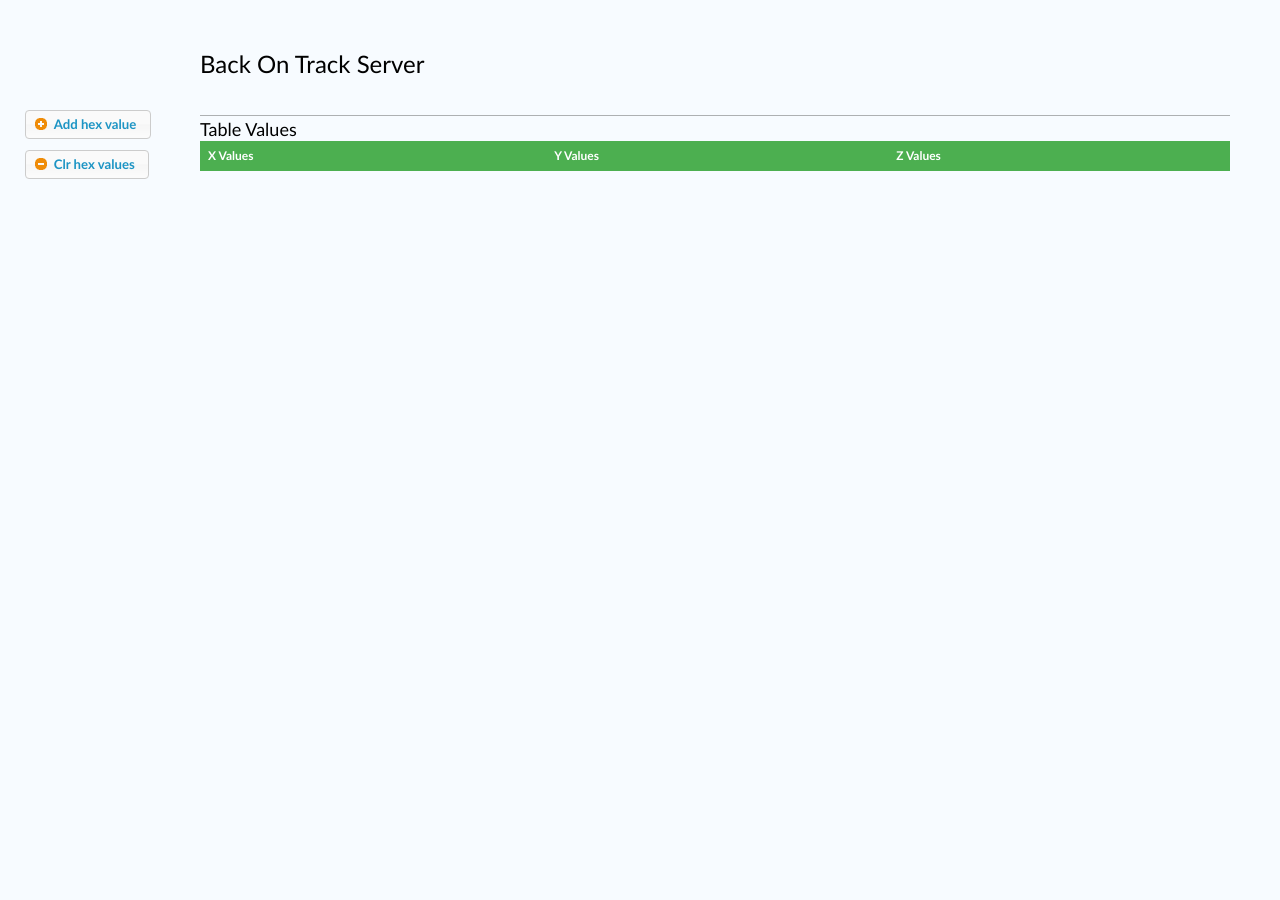
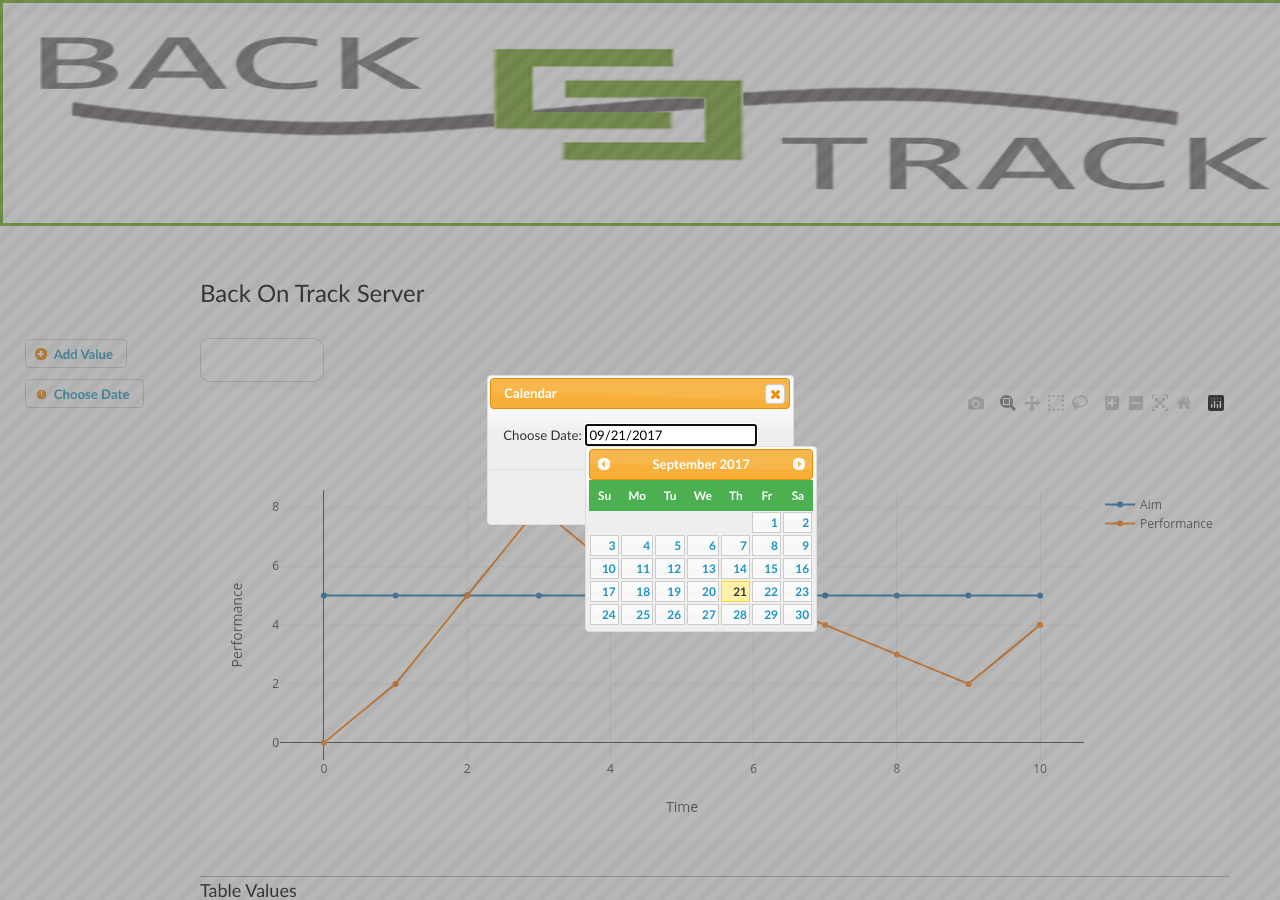
Before and after one commit to polutekape/Back_On_Track, a Node server app: template views/datalist.ejs in a window 1280 px wide. Run offline with Node 20, Linux system fonts and the light colour scheme; the template is opened without the code that fills it, so the values that code supplies are empty; some libraries are stand-ins or nearby versions.

Commit message:
added log

```diff
--- a/app.js
+++ b/app.js
@@ -3,26 +3,23 @@ var app = express();
 var bodyParser = require('body-parser');
 var path = require('path');
 var port = process.env.PORT||8081;
-//var router = express.Router();
 
-//access the directory
 app.use(express.static(path.join(__dirname,'views')));
 app.set('view engine','ejs');
 app.use(bodyParser.urlencoded());
 app.use(bodyParser.json());
 
-//postgres mysql
-var mysql = require('mysql');
+//postgresql
+//var mysql = require('mysql');
 
 //Creating connection to the database
-var connection = mysql.createConnection({
+/*var connection = mysql.createConnection({
     host : 'localhost',
     user : 'root',
     password : 'goodboy22',
     database : 'bot'
 })
 
-/*
 connection.query('INSERT INTO Users VALUES("POLI","POLO","POLO")',function(err,rows,field){
     if(!err){
 	console.log("Success");
@@ -51,9 +48,24 @@ app.get('/', function(req,res){
 });
 
 //get data list of this macaddress
-app.get('/datalist', function(req, res){
-    console.log('datalist');
-    res.render('datalist');
+app.post('/login', function(req, res){
+    console.log(req.body.userid);
+    console.log(req.body.password);
+    if(req.body.userid == 'kapz' && req.body.password == 'polo'){
+        console.log('datalist');
+        res.render('datalist',{
+            title:'Datalist'
+        });
+    }/*else{
+        res.render('index',{
+            title:'Login'
+        });
+    }*/
+});
+
+app.post('/test', function(req, res){
+    console.log('reached test');
+    console.log(req.body);
 });
 
 app.get('/task', function(req, res){
--- a/views/css/todo.css
+++ b/views/css/todo.css
@@ -74,7 +74,7 @@ h2 {
   top: 60px;
 }
 
-#clear-hex {
+#Choose-Date {
   position: absolute;
   left: -175px;
   top: 100px;
@@ -113,6 +113,17 @@ label {
 
 #todo-list .ui-state-highlight, #completed-list .ui-state-highlight {
   min-height: 30px;
+}
+
+#day{
+    width: 12%;
+    padding: 12px 20px;
+    margin: 8px 0;
+    font-family: georgia;
+    display: inline-block;
+    border: 1px solid #ccc;
+    border-radius: 10px;
+    box-sizing: border-box;
 }
 
 .delete, .done , .edit{
@@ -178,3 +189,23 @@ th {
     background-color: #4CAF50;
     color: white;
 }
+
+/*.header img {
+  float: left;
+  width: 100px;
+  height: 100px;
+  background: #555;
+}*/
+
+.header {
+  width: 100%;
+  top: 18px;
+  left: 10px;
+}
+.header img {
+    margin: auto;
+    width: 100%;
+    height: 200px;
+    border: 3px solid #73AD21;
+    padding: 10px;
+}
--- a/views/datalist.ejs
+++ b/views/datalist.ejs
@@ -5,22 +5,39 @@
 <title>Back On Track</title>
 <link href="css/todo.css" rel="stylesheet">
 <link href="css/jquery-ui.min.css" rel="stylesheet">
+
+<link rel="stylesheet" href="https://cdnjs.cloudflare.com/ajax/libs/sweetalert/1.1.3/sweetalert.css">
+
 <script src="js/jquery.min.js"></script>
 <script src="js/jquery-ui.min.js"></script>
 <script src="todo.js"></script>
+
+<script src="https://cdnjs.cloudflare.com/ajax/libs/sweetalert/1.1.3/sweetalert.min.js"></script>
+
 <script src="https://cdn.plot.ly/plotly-latest.min.js"></script>
 
 </head>
 <body>
+
+<div class="header">
+  <img src="img/Logo.png" alt="logo" />
+</div>
+
+
 <div class="container">
 <h1>Back On Track Server</h1>
+
+<input type="text" name="date" id = "day" readonly>
+
 <div id="graph"></div>
+
 
 <div id="to-do">
 	<!-- add button here -->
-	<button id="add-todo">Add hex value</button>
-	<button id="clear-hex">Clr hex values</button>
+	<button id="add-todo">Add Value</button>
+	<button id="Choose-Date">Choose Date</button>
 </div>
+
 
 
 <div>
@@ -37,7 +54,6 @@
 <table id="to-do2">
 </table>
 </div>
-
 
 <!-- add dialog box here -->
 <div id="new-todo" title="Add to-do item">
@@ -58,6 +74,19 @@
 	</form>
 </div>
 
- </div>
+
+
+<!--Dialog for calendar-->
+<div id="calendar" title="Calendar">
+	<form>
+		<p>
+			<label for ="Day">Choose Date:</label>
+			<input type="text" id = "datepicker-12">
+		</p>
+	</form>
+</div>
+
+
+</div>
 </body>
 </html>
--- a/views/todo.js
+++ b/views/todo.js
@@ -1,22 +1,37 @@
 $(document).ready(function(e) {
 $('#add-todo').button({icons:{primary: "ui-icon-circle-plus"}});
 $('#new-todo').dialog({ modal : true, autoOpen : false });
+$('#calendar').dialog({ modal : true, autoOpen : true });
 $('#con-del').dialog({ modal : true, autoOpen : false }); //task 2.8
 
+var currentTask;
+var currentDate;
+var ComingTask = ' ';
 
-var currentTask;
-var ComingTask = ' ';
 
 $('#add-todo').button({
 icons: { primary: 'ui-icon-circle-plus'}}).click(
 function() {
-$('#new-todo').dialog('open');
+	$('#new-todo').dialog('open');
 });
 
-$('#clear-hex').button({
-icons: { primary: 'ui-icon-circle-minus'}}).click(
+
+//Login page call
+$('#LetMeIn').click(function(){
+	var username = $('#user').val();
+	var password = $('#pass').val();
+
+	if(username == 'kapz' && password == 'polo'){
+		//let it go through
+	}else{
+		swal('Failed','Invalid Text','error');
+	}
+});
+
+$('#Choose-Date').button({
+icons: { primary: 'ui-icon-clock'}}).click(
 function() {
-$('#con-del').dialog('open');
+$('#calendar').dialog('open');
 });
 
 //2.4 Add new tasks to the to-do list
@@ -33,7 +48,7 @@ var ERROR_LOG = console.error.bind(console);
 $.ajax({
     method: 'POST',
 	//url: 'http://localhost:8081/post',
-    url: 'http://192.168.88.155:8081/post',
+    url: '/post',
     data: JSON.stringify({
 	task: taskName
     }),
@@ -68,7 +83,7 @@ function getTaskList(){
     $.ajax({
 	method: 'GET',
 		//url : 'http://localhost:8081/task',
-	url: 'http://192.168.88.155:8081/task',
+	url: '/task',
 	success: function(result){
 	    $('#todo-list').empty();
 	    for(i = 0; i < result.length; i++){
@@ -124,7 +139,7 @@ buttons : {
 		$('#to-do2').empty();
   		$.ajax({
  			method: 'DELETE',
- 			url: 'http://localhost:8081/delete',
+ 			url: '/delete',
  			data: JSON.stringify({
  				task: 'delete'
  			}),
@@ -139,7 +154,7 @@ buttons : {
 
 
 //2.9 values for the graph
-function rand() {
+/*function rand() {
   return Math.random();
 }
 
@@ -150,14 +165,59 @@ Plotly.plot('graph', [{
 }]);
 
 var cnt = 0;
-var interval = setInterval(function() {
+
+var interval = setInterval(function(){
 
 Plotly.extendTraces('graph', {
     y: [[rand()]]
 }, [0])
 
- if(cnt === 100) clearInterval(interval);
-}, 300);
+ if(cnt === 10) clearInterval(interval);
+}, 300);*/
+
+var Aim = {
+  x: [0, 1, 2, 3, 4, 5, 6, 7, 8, 9, 10],
+  y: [5, 5, 5, 5, 5, 5, 5, 5, 5, 5, 5],
+  name : 'Aim',
+  type: 'scatter'
+};
+var Performance = {
+  x: [0, 1, 2, 3, 4, 5, 6, 7, 8, 9, 10],
+  y: [0, 2, 5, 8, 6, 7, 5, 4, 3, 2, 4],
+  name : 'Performance',
+  type: 'scatter'
+};
+var data = [Aim, Performance];
+var layout = {
+	xaxis:{
+		title: 'Time'
+	},
+	yaxis: {
+		title: 'Performance'
+	}
+};
+Plotly.newPlot('graph', data, layout);
+
+//Calendar
+$(function() {
+    $( "#datepicker-12" ).datepicker();
+    $( "#datepicker-12" ).datepicker('show');
+    $( "#datepicker-12" ).datepicker("setDate", "0");
+});
+
+//Calendar dialog
+$('#calendar').dialog({
+modal : true, autoOpen : false,
+buttons : {
+ "Run" : function(){
+ 			currentDate = $( "#datepicker-12" ).val();
+ 			$("#day").val(currentDate);
+    		console.log(currentDate);
+ 			$(this).dialog('close');
+ 		},
+ "Close" : function(){$(this).dialog('close');}
+}
+});
 
 
 
```
Also changed, not shown: package.json (+12 -2 lines), views/index.ejs (+20 -7 lines), views/img/Logo.png (added).
